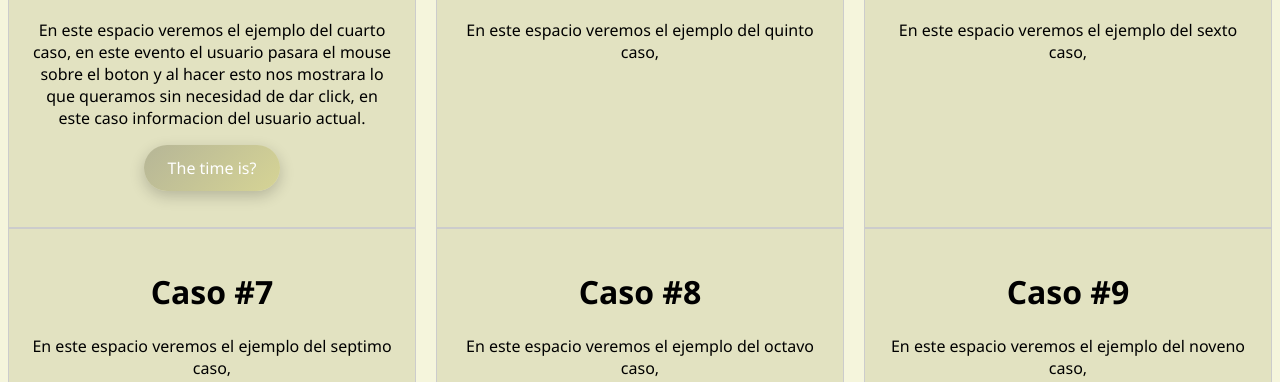
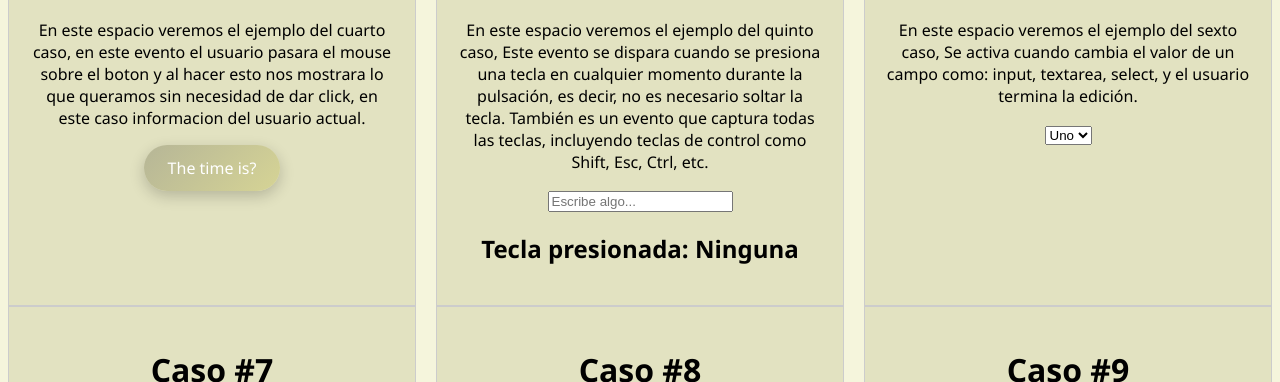
Before and after one commit to Daniel-Castro301/Taller_SA, a plain HTML site: page index.html in a window 1280 px wide. Shown: the part 570-952 px from the top of the page. Drawn offline with Linux system fonts and the light colour scheme.

Commit message:
mi parte

```diff
--- a/index.html
+++ b/index.html
@@ -53,17 +53,47 @@
         </div>
         <div class="columna2">
           <h1>Caso #5</h1>
-          <p>En este espacio veremos el ejemplo del quinto caso,</p>
+          <p>En este espacio veremos el ejemplo del quinto caso, Este evento se dispara cuando se presiona una tecla en cualquier momento durante la pulsación, es decir, no es necesario soltar la tecla. También es un evento que captura todas las teclas, incluyendo teclas de control como Shift, Esc, Ctrl, etc.</p>
+           <div>
+            <input type="text" id="miInput" placeholder="Escribe algo..." />
+            <h2>Tecla presionada: <span id="teclaPresionada">Ninguna</span></h2>
+            <script>
+              const input = document.getElementById("miInput");
+              const spanTecla = document.getElementById("teclaPresionada");
+
+              input.addEventListener("keydown", function(event) {
+
+                  spanTecla.textContent = event.key;
+              });
+          </script>
+        </div>
         </div>
         <div class="columna2">
           <h1>Caso #6</h1>
-          <p>En este espacio veremos el ejemplo del sexto caso,</p>
+          <p>En este espacio veremos el ejemplo del sexto caso,  Se activa cuando cambia el valor de un campo como: input, textarea, select, y el usuario termina la edición.</p>
+          <select id="opciones">
+            <option value="uno">Uno</option>
+            <option value="dos">Dos</option>
+          </select>
+
+          <script>
+            document.getElementById("opciones").addEventListener("change", function() {
+              alert("Seleccionaste: " + this.value);
+            });
+          </script>
         </div>
     </div>
     <div class="contenedor3">
         <div class="columna3">
           <h1>Caso #7</h1>
-          <p>En este espacio veremos el ejemplo del septimo caso,</p>
+          <p>En este espacio veremos el ejemplo del septimo caso, Se activa cuando el usuario hace doble clic rápido sobre un elemento.</p>
+          <p id="dobleClick">Haz doble clic en este texto</p>
+
+<script>
+  document.getElementById("dobleClick").addEventListener("dblclick", function() {
+    this.textContent = "¡Doble clic detectado!";
+  });
+</script>
         </div>
         <div class="columna3">
           <h1>Caso #8</h1>
```
Also changed, not shown: styles/style.css (line endings or trailing spaces), 1 other file.
